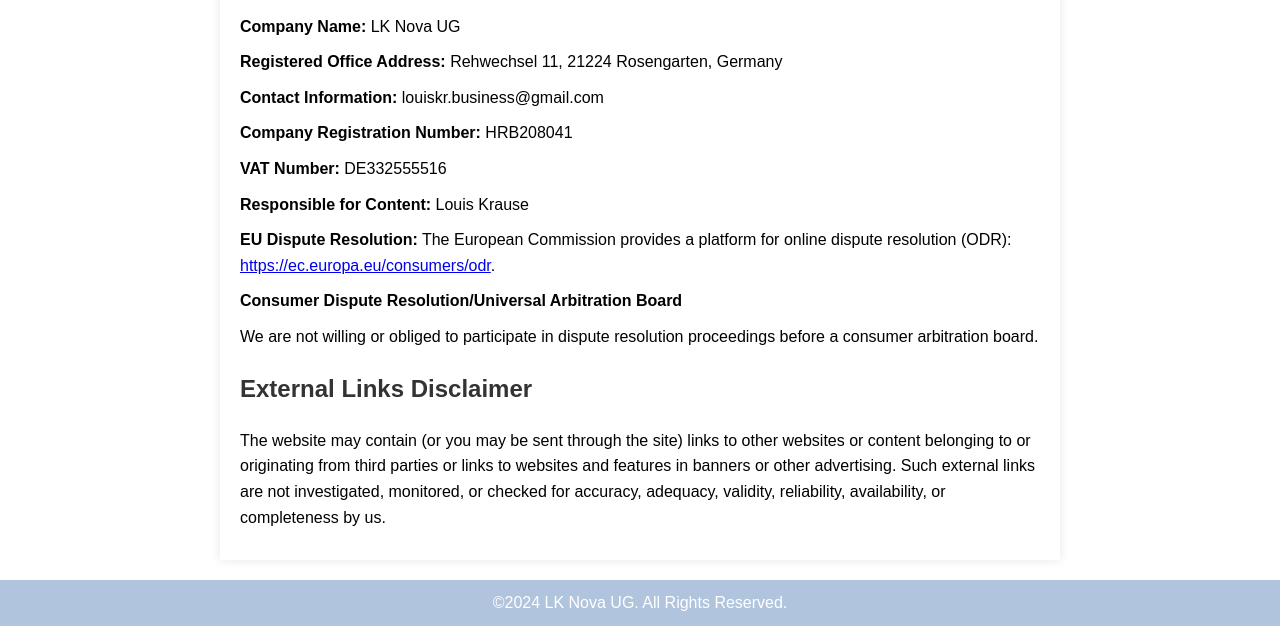
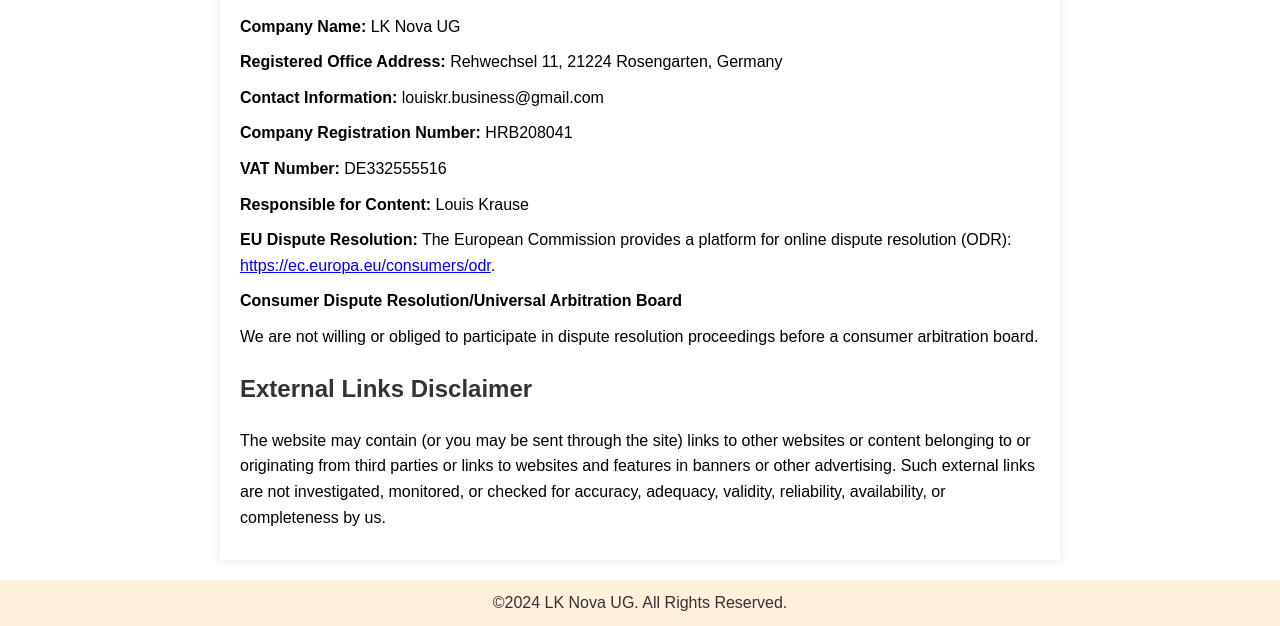
Before and after one commit to LKNovaUG/website, a plain HTML site: page index.html in a window 1280 px wide. Shown: the part 248-874 px from the top of the page. Drawn offline with Linux system fonts and the light colour scheme.

Commit message:
Header/Footer color changed

```diff
--- a/index.html
+++ b/index.html
@@ -16,8 +16,8 @@
             min-height: 100vh;
         }
         header, footer {
-            background-color: #B0C4DE;
-            color: #fff;
+            background-color: #FFF0DB;
+            color: #333;
             text-align: center;
             padding: 10px 0;
         }
```
